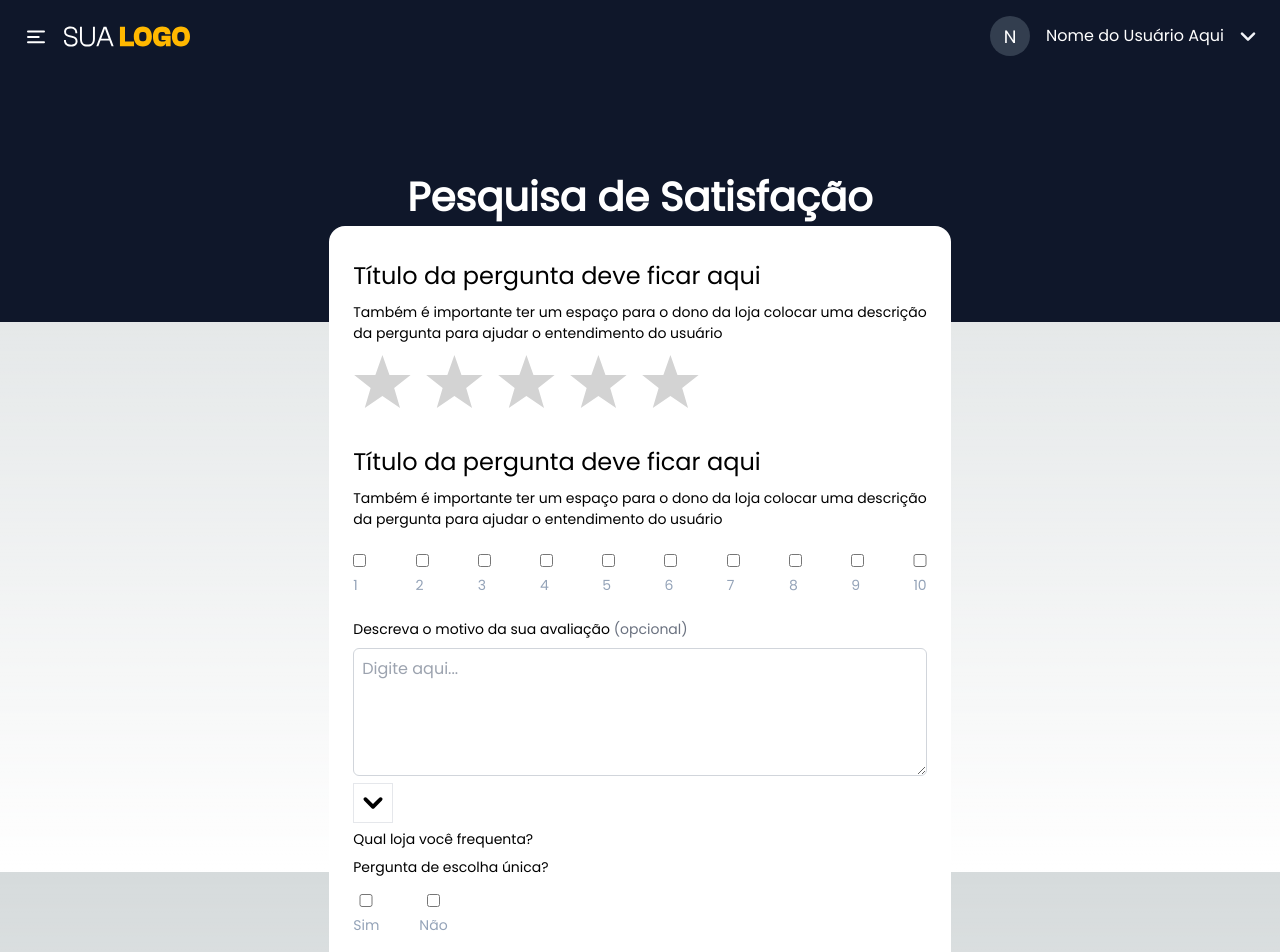
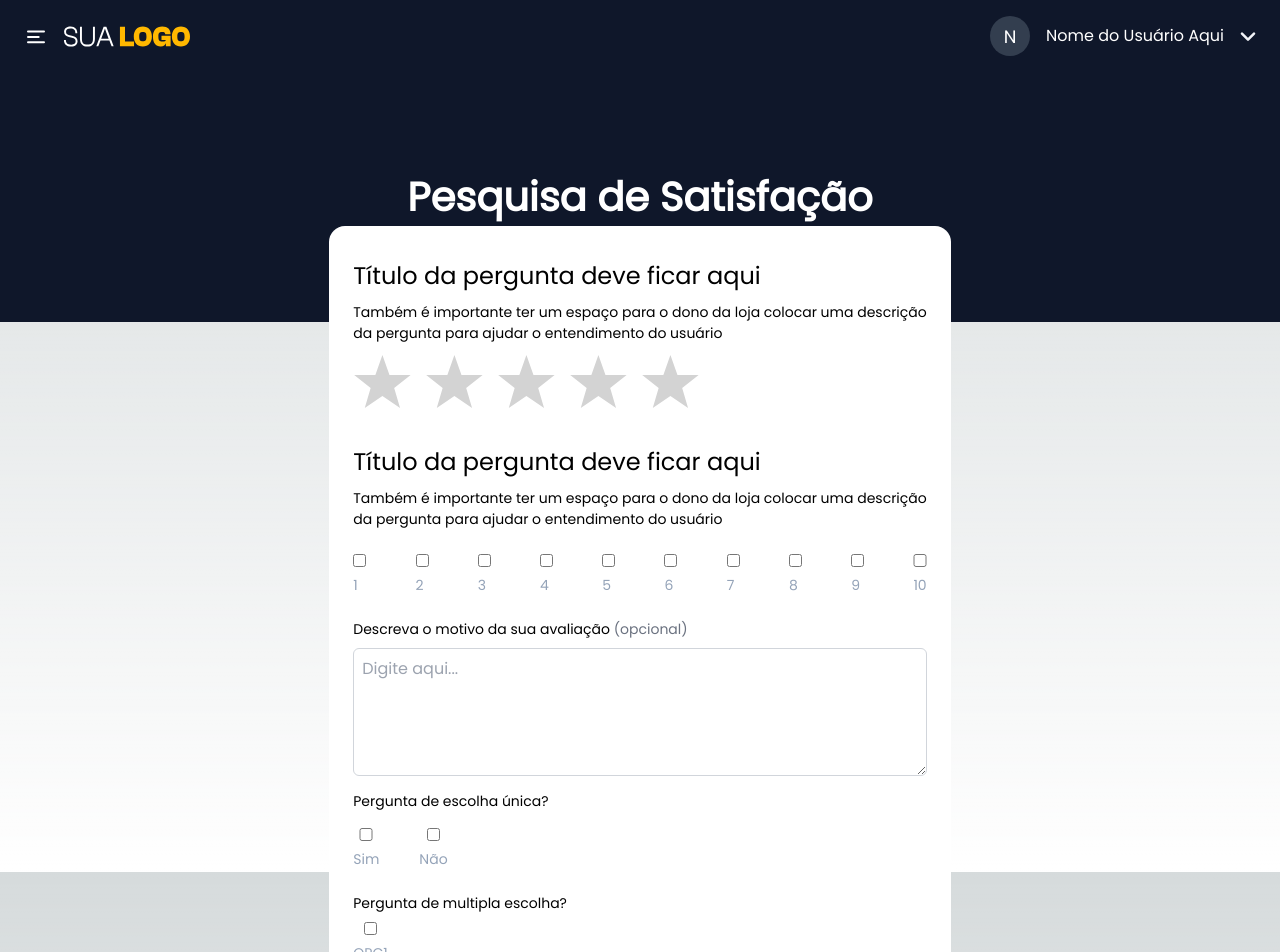
Before and after one commit to DenisLeme/satisfaction, a Next.js app: page / in a window 1280 px wide. Shown: the top 952 px of the page. Built offline with nearby package versions, Linux system fonts and the light colour scheme.

Commit message:
fix: dropdown

```diff
--- a/components/Form/page.tsx
+++ b/components/Form/page.tsx
@@ -2,7 +2,7 @@ import React, { useState } from 'react';
 import StarRatings from 'react-star-ratings';
 import Checkbox from "../Checkbox/page";
 import InputComponent from '../Input/page';
-import Dropdown from '../Dropdown/page';
+
 // import { ChipVariants } from '../Chip/page';
 // import Dropdown from '../Dropdown/page';
 
@@ -200,9 +200,9 @@ const SatisfacaoForm = () => {
                 </p>
                 <InputComponent/>
                 </div>
-                 <div>
+                 {/* <div>
                   <Dropdown/>
-                </div>
+                </div>  */}
                 <div className='text-[14px] text-muted my-2 '>
                   <p>Pergunta de escolha única?</p>
                   <div className='flex gap-10 py-4 rounded-full justify-start'>
```
